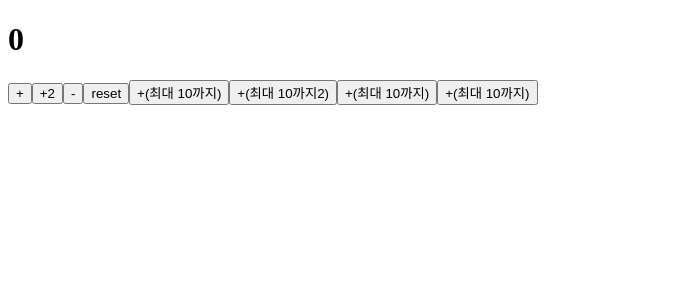
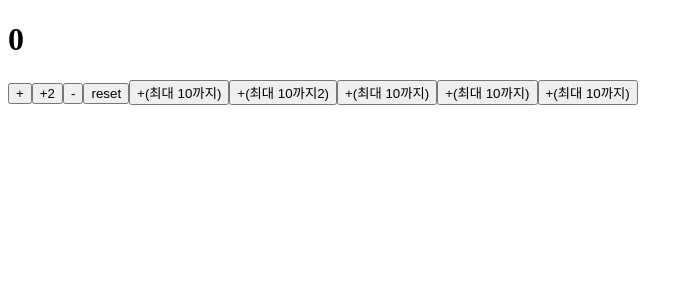
Before and after one commit to Woojiyeong/Programming, a React (Vite) app: page / in a window 1280 px wide. Shown: the top 300 px of the page, without its empty margins (0-693 px from the left). Built offline with nearby package versions, Linux system fonts and the light colour scheme.

Commit message:
CounterApp plusMax 10

```diff
--- a/src/CounterApp.jsx
+++ b/src/CounterApp.jsx
@@ -28,6 +28,7 @@ function CounterApp() {
     <button onClick={() => setCount((count)=> count + 1 >=10?10:count+1)}>+(최대 10까지2)</button>
     <button onClick={() => setCount( (count) => Math.min(count +1, 10)) }>+(최대 10까지)</button>
     <button onClick={()=> plusMax10() }>+(최대 10까지)</button>
+    <button onClick={plusMax10 }>+(최대 10까지)</button>
     {/* <button onClick={setCount(0)}>reset</button> <- Too many re-renders */}
     {/* <button
           className="counter"
```
